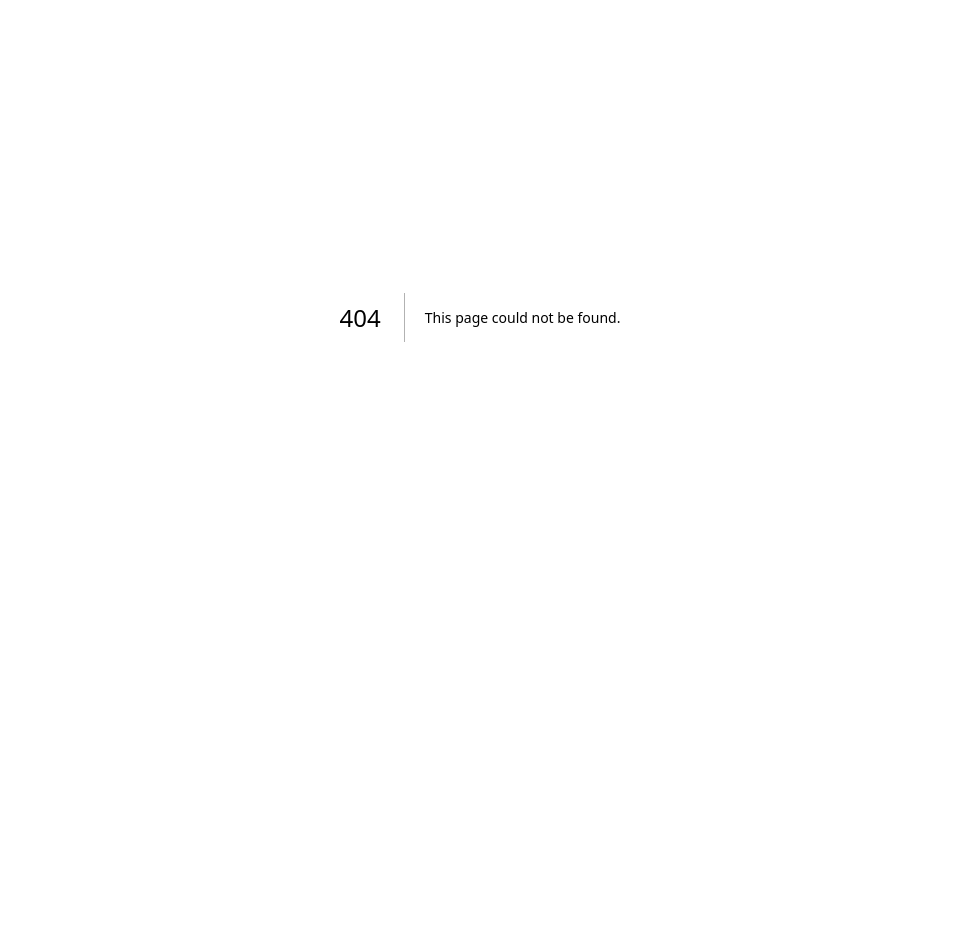
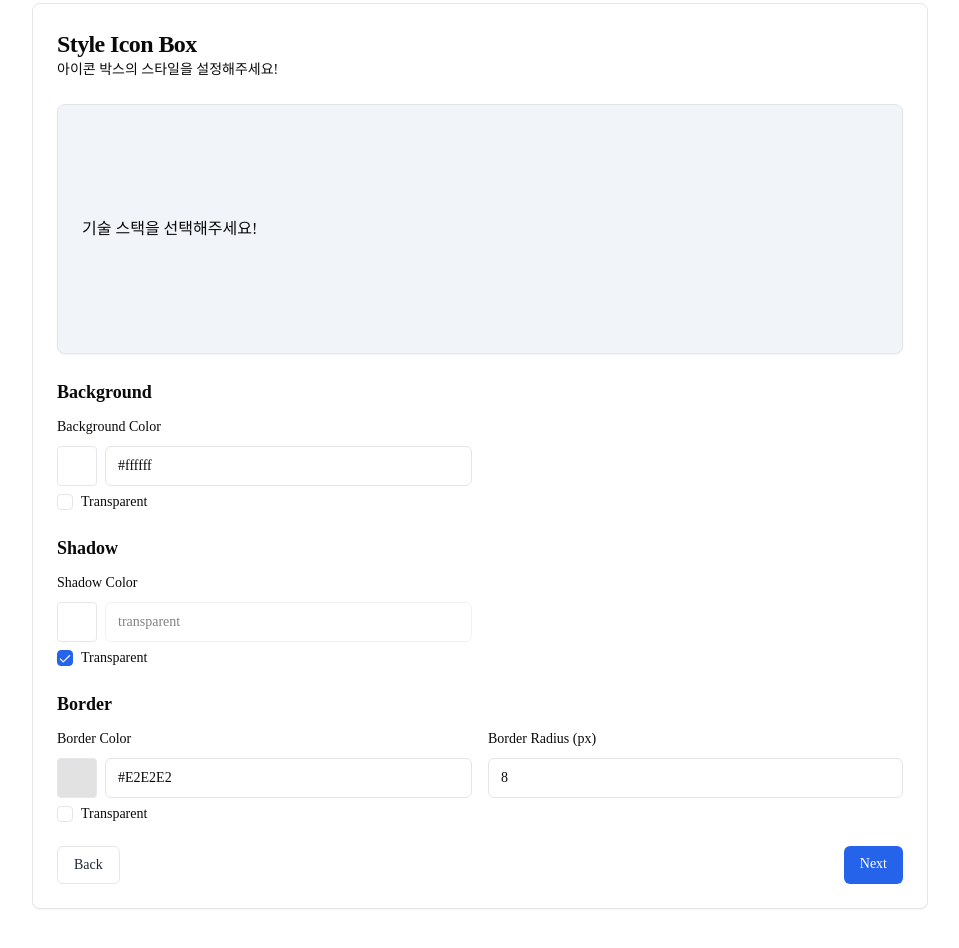
Before and after one commit to aken-you/stack-shot, a Next.js app: page /step/3 in a window 1280 px wide. Before the commit this address had no page. Shown: the part 140-1088 px from the top of the page, without its empty margins (160-1119 px from the left). Before the commit the page ends 857 px from the top, so only its background shows below. Built offline with nearby package versions, Linux system fonts and the light colour scheme.

Commit message:
feat: step3 페이지 생성

```diff
--- /dev/null
+++ b/app/step/3/page.tsx
@@ -0,0 +1,163 @@
+"use client";
+
+import { useEffect, useState } from "react";
+import { Input } from "@/components/ui/input";
+import { Label } from "@/components/ui/label";
+import { ColorInput } from "@/components/color-input";
+import Preview from "@/components/preview";
+import Link from "next/link";
+import { INIT_ICON_BOX_STYLE } from "@/constants/step";
+import type { IconBoxStyleType } from "@/types/style";
+
+export default function Step3() {
+  const [selectedTechs, setSelectedTechs] = useState<string[]>([]);
+  const [theme, setTheme] = useState<"light" | "dark">("light");
+  const [iconBoxStyle, setIconBoxStyle] =
+    useState<IconBoxStyleType>(INIT_ICON_BOX_STYLE);
+
+  const handleInputChange = (e: React.ChangeEvent<HTMLInputElement>) => {
+    const { name, value } = e.target;
+    setIconBoxStyle((prev) => ({
+      ...prev,
+      [name]: name === "borderRadius" ? `${value}px` : value,
+    }));
+  };
+
+  useEffect(() => {
+    const savedTechStack = sessionStorage.getItem("techStack");
+
+    if (savedTechStack) {
+      setSelectedTechs(JSON.parse(savedTechStack));
+    }
+
+    const savedTheme = sessionStorage.getItem("theme");
+
+    if (savedTheme) {
+      setTheme(JSON.parse(savedTheme));
+    }
+
+    const savedIconBoxStyle = sessionStorage.getItem("iconBoxStyle");
+
+    if (savedIconBoxStyle) {
+      setIconBoxStyle(JSON.parse(savedIconBoxStyle));
+    }
+  }, []);
+
+  return (
+    <div className="space-y-6">
+      <div>
+        <h1 className="text-2xl font-semibold tracking-tight">
+          Style Icon Box
+        </h1>
+        <p className="text-muted-foreground text-sm">
+          아이콘 박스의 스타일을 설정해주세요!
+        </p>
+      </div>
+
+      <Preview
+        iconBoxStyle={iconBoxStyle}
+        techs={selectedTechs}
+        theme={theme}
+      />
+
+      <div className="grid gap-6">
+        {/* background */}
+        <div>
+          <h3 className="mb-2 text-lg font-bold">Background</h3>
+          <div className="grid gap-4 md:grid-cols-2">
+            <ColorInput
+              id="backgroundColor"
+              name="backgroundColor"
+              value={iconBoxStyle.backgroundColor}
+              onChange={handleInputChange}
+              onCheckedChange={(checked) => {
+                setIconBoxStyle((prev) => ({
+                  ...prev,
+                  backgroundColor: checked
+                    ? "transparent"
+                    : INIT_ICON_BOX_STYLE.backgroundColor,
+                }));
+              }}
+              label="Background Color"
+            />
+          </div>
+        </div>
+
+        {/* shadow */}
+        <div>
+          <h3 className="mb-2 text-lg font-bold">Shadow</h3>
+          <div className="grid gap-4 md:grid-cols-2">
+            <ColorInput
+              id="shadowColor"
+              name="shadowColor"
+              value={iconBoxStyle.boxShadow ?? ""}
+              onChange={handleInputChange}
+              label="Shadow Color"
+              onCheckedChange={(checked) => {
+                setIconBoxStyle((prev) => ({
+                  ...prev,
+                  boxShadow: checked ? "transparent" : "#E2E8F0",
+                }));
+              }}
+            />
+          </div>
+        </div>
+
+        {/* border */}
+        <div>
+          <h3 className="mb-2 text-lg font-bold">Border</h3>
+          <div className="grid gap-4 md:grid-cols-2">
+            <ColorInput
+              id="borderColor"
+              name="borderColor"
+              value={iconBoxStyle.borderColor}
+              onChange={handleInputChange}
+              label="Border Color"
+              onCheckedChange={(checked) => {
+                setIconBoxStyle((prev) => ({
+                  ...prev,
+                  borderColor: checked
+                    ? "transparent"
+                    : INIT_ICON_BOX_STYLE.borderColor,
+                }));
+              }}
+            />
+
+            <div className="space-y-2">
+              <Label htmlFor="borderRadius">Border Radius (px)</Label>
+              <Input
+                id="borderRadius"
+                name="borderRadius"
+                type="number"
+                value={Number.parseInt(iconBoxStyle.borderRadius)}
+                onChange={handleInputChange}
+                min="0"
+                max="50"
+              />
+            </div>
+          </div>
+        </div>
+        <div className="flex justify-between">
+          <Link
+            href="/step/2"
+            className="rounded-md border border-gray-200 bg-white px-4 py-2 text-sm text-gray-800 transition-colors hover:bg-blue-100 hover:shadow-md"
+          >
+            Back
+          </Link>
+          <Link
+            href="/step/4"
+            className="rounded-md bg-blue-600 px-4 py-2 text-sm text-white transition-colors hover:bg-blue-700 hover:shadow-md"
+            onClick={() => {
+              sessionStorage.setItem(
+                "iconBoxStyle",
+                JSON.stringify(iconBoxStyle),
+              );
+            }}
+          >
+            Next
+          </Link>
+        </div>
+      </div>
+    </div>
+  );
+}
--- a/components/preview.tsx
+++ b/components/preview.tsx
@@ -54,6 +54,7 @@ function TechItem({
           border: iconBoxStyle.borderColor
             ? `1px solid ${iconBoxStyle.borderColor}`
             : "none",
+          boxShadow: `0 0 10px ${iconBoxStyle.boxShadow}`,
         }}
       >
         <Image src={`../stack/${name}.svg`} width="48" height="48" alt={name} />
--- a/constants/step.ts
+++ b/constants/step.ts
@@ -11,5 +11,5 @@ export const INIT_ICON_BOX_STYLE = {
   backgroundColor: "#ffffff",
   borderRadius: "8px",
   borderColor: "#E2E2E2",
-  boxShadow: "0px 0px 0px #000000",
+  boxShadow: "transparent",
 };
--- a/types/style.ts
+++ b/types/style.ts
@@ -1,8 +1,6 @@
-export interface StyleType {
+export type IconBoxStyleType = {
   backgroundColor: string;
   borderRadius: string;
   borderColor: string;
   boxShadow: string;
-}
-
-export type IconBoxStyleType = StyleType;
+};
```
